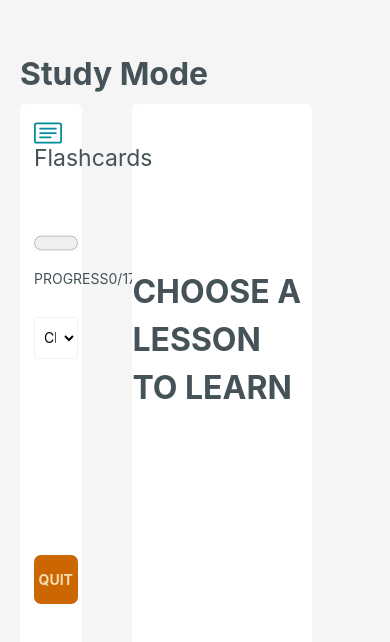
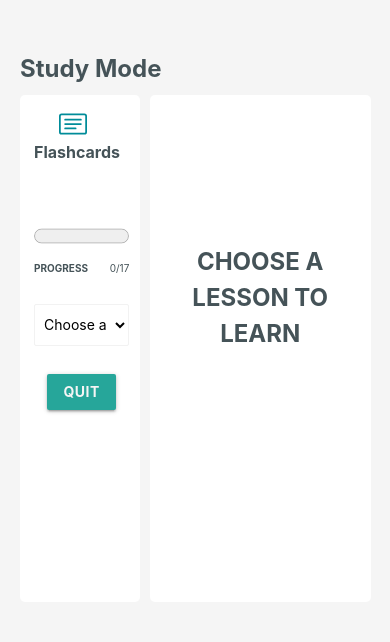
Before and after one commit to nhussaini/essential-words-toefl, a React (Create React App) app: page /learn in a window 390 px wide. Shown: the top 642 px of the page. Built offline with nearby package versions, Linux system fonts and the light colour scheme.

Commit message:
finished syling the learn component

```diff
--- a/src/components/Learn.js
+++ b/src/components/Learn.js
@@ -1,6 +1,6 @@
 import React, { Component } from 'react'
 import { Helmet } from 'react-helmet';
-import { Link } from 'react-router-dom';
+
 import { BsCardText } from "react-icons/bs";
 import { CSSTransition, TransitionGroup } from 'react-transition-group';
 //import Select from 'react-select'
@@ -204,7 +204,8 @@ class Learn extends Component  {
                     </div>
 
                     <div className="quit">
-                    <Link to="/" className="quit-button">quit</Link>
+                    {/* <button to="/" className="quit-button">quit</button> */}
+                    <a class="waves-effect waves-light btn quit-button" href="/">quit</a>
                     </div>
 
                 </div>
--- a/src/styles/components/_learn.scss
+++ b/src/styles/components/_learn.scss
@@ -21,7 +21,7 @@ body{
 
 
         .controls-container{
-            width: 20%;
+            width: 30%;
             margin-right: 50px;
             margin-left: 20px;
             padding-left: 1rem;
@@ -42,7 +42,7 @@ body{
             }
             .progress-container .progress-bar{
                 height: 1rem;
-                width: 90%;
+                width: 50%;
                 background-color: $lightsteelblue;
                 border-radius: 0.5rem;
             }
@@ -63,23 +63,19 @@ body{
                  padding: 1rem 0;
             text-transform: uppercase;
             font-weight: bold;
-            margin-top: 14rem;
+
             text-decoration: none;
             text-align: center;
             border-radius: 0.5rem;
-            background-color: #cc6600;
+
             .quit-button{
                 text-decoration: none;
-                color: wheat;
+                color: whitesmoke;
                 transition: all .35s linear;
             }
 
             }
-            .quit:hover{
-                background-color: darken($color: #cc6600, $amount: 5%);
-                box-shadow: 1px 1px 1px wheat;
 
-            }
         }
         .flashcard-container{
             width: 60%;
@@ -142,7 +138,7 @@ body{
                 }
 
                 .next-button{
-                    color: wheat;
+                    color: whitesmoke;
                     background-color: $darkcyan;
                     font-weight: bold;
                 }
@@ -150,3 +146,112 @@ body{
         }
     }
 }
+
+
+
+@media(max-width: 414px){
+    .main-page{
+        h4{
+            font-weight: bold;
+            font-size: x-large;
+        }
+
+
+
+        .main-content{
+            display: flex;
+            justify-content:start;
+            color: $darkslategray;
+
+
+            width: 95%;
+            height: 60vh;
+
+
+
+            .controls-container{
+                width: 35%;
+                margin-right: 10px;
+
+
+
+                .flashcard-icon {
+                    color: $darkcyan;
+                    font-size: 2rem;
+                    margin-left: 1.8rem;
+
+                }
+                .flashcard-name{
+                    font-size: medium;
+                    font-weight: bold;
+                }
+
+                .progress-container{
+                    .progress-text{
+                        .progress-word{
+                            font-weight: bold;
+                            font-size: x-small;
+                        }
+                        .progress-number{
+                            font-size: x-small;
+                        }
+                    }
+                }
+
+            }
+            .flashcard-container{
+                width: 65%;
+            }
+
+            .flashcard-container{
+                .flashcard{
+                text-align: center;
+                font-size: x-large;
+
+
+                    /*fade enter*/
+                    .fade-enter{
+                        opacity: 0;
+                        z-index: 1;
+                    }
+                    .fade-enter.fade-enter-active {
+                        opacity: 1;
+                        transition: opacity 100ms ease-out;
+                    }
+
+                    /* exit */
+                    .fade-exit{
+                        opacity: 1;
+                    }
+                    .fade-exit.fade-exit-active{
+                        opacity: 0;
+                        transition: opacity 100ms ease-out;
+                    }
+                    .fade-exit-done{
+                        opacity: 0;
+                    }
+
+
+                }
+                .flashcards-buttons{
+                    display: flex;
+                    justify-content:space-evenly;
+                    .prev-button{
+                        color: whitesmoke;
+                        background-color: $yellowgreen;
+                        font-weight: bold;
+                    }
+
+                    .next-button{
+                        color: whitesmoke;
+                        background-color: $darkcyan;
+                        font-weight: bold;
+                    }
+                }
+            }
+        }
+
+
+    }
+
+}
```
